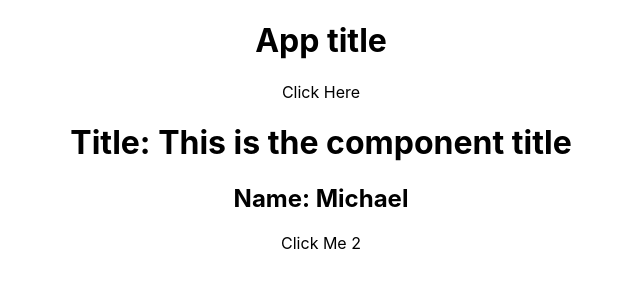
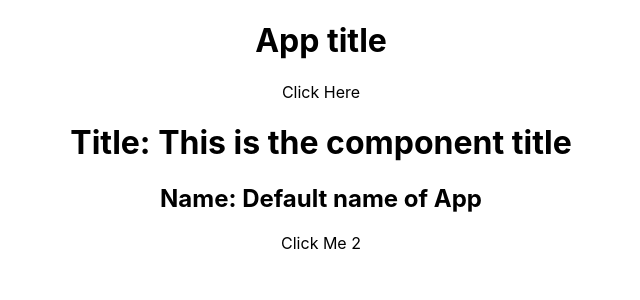
Before and after one commit to 3daddict/react-crud-app, a React (Create React App) app: page / in a window 1280 px wide. Shown: the top 300 px of the page, without its empty margins (319-959 px from the left). Built offline with nearby package versions, Linux system fonts and the light colour scheme.

Commit message:
example setting defaultProps

```diff
--- a/src/App.js
+++ b/src/App.js
@@ -28,7 +28,6 @@ class App extends Component {
         <div onClick={this.onClick}>Click Here</div>
         <MyComponent
             title="This is the component title"
-            name="Michael"
             onClick={this.onClick}
         />
       </div>
--- a/src/MyComponent.js
+++ b/src/MyComponent.js
@@ -8,6 +8,10 @@ const propTypes = {
     onClicked: PropTypes.func,
     title: PropTypes.string.isRequired
 };
+
+const defaultProps = {
+    name: 'Default name of App'
+}
 
 class MyComponent extends Component {
   render() {
@@ -24,5 +28,6 @@ class MyComponent extends Component {
 }
 
 MyComponent.propTypes = propTypes;
+MyComponent.defaultProps = defaultProps;
 
 export default MyComponent;
```
